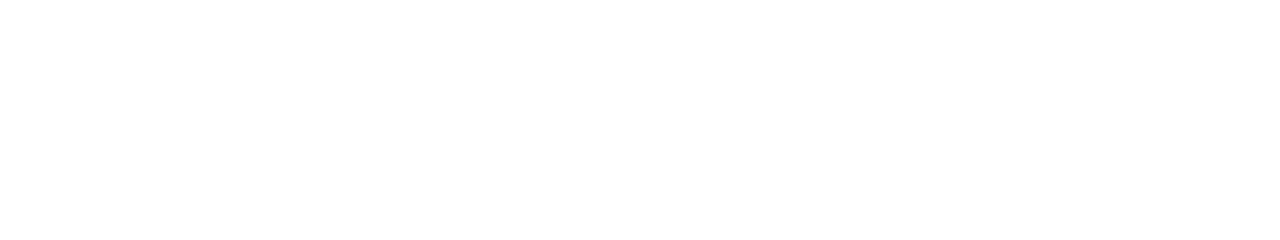
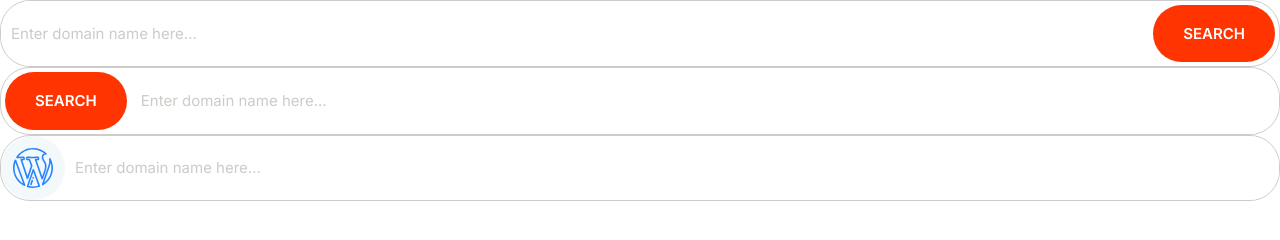
Before and after one commit to eabasguliyev/Moshify, a plain HTML site: page index.html in a window 1280 px wide. Drawn offline with Linux system fonts and the light colour scheme.

Commit message:
Build the input group components.

```diff
--- a/css/styles.css
+++ b/css/styles.css
@@ -4,6 +4,8 @@
   --color-accent: #ff3400;
   --color-headings: #1b0760;
   --color-body: #918ca4;
+  --color-border: #ccc;
+  --border-radius: 30px;
 }
 
 *,
@@ -246,8 +248,8 @@ a {
 /* Inputs */
 
 .input {
-  border-radius: 30px;
-  border: 1px solid #ccc;
+  border-radius: var(--border-radius);
+  border: 1px solid var(--color-border);
   color: var(--color-headings);
   font-size: 2rem;
   outline: 0;
@@ -258,6 +260,22 @@ a {
   color: #cdcbc7;
 }
 
+.input-group {
+  border: 1px solid var(--color-border);
+  border-radius: var(--border-radius);
+  display: flex;
+}
+
+.input-group .input {
+  border: 0;
+  flex-grow: 1;
+  padding: 1.5rem 1rem;
+}
+
+.input-group .btn {
+  margin: 4px;
+}
+
 @media screen and (min-width: 1024px) {
   .input {
     font-size: 1.5rem;
--- a/index.html
+++ b/index.html
@@ -14,7 +14,36 @@
     <link rel="stylesheet" href="./css/normalize.css" />
     <link rel="stylesheet" href="./css/styles.css" />
   </head>
-  <body></body>
+  <body>
+    <div class="input-group">
+      <input
+        type="text"
+        class="input"
+        placeholder="Enter domain name here..."
+      />
+      <button class="btn btn--accent">Search</button>
+    </div>
+    <div class="input-group">
+      <button class="btn btn--accent">Search</button>
+      <input
+        type="text"
+        class="input"
+        placeholder="Enter domain name here..."
+      />
+    </div>
+    <div class="input-group">
+      <span class="icon-container">
+        <svg class="icon icon--primary">
+          <use xlink:href="./images/sprite.svg#wordpress"></use>
+        </svg>
+      </span>
+      <input
+        type="text"
+        class="input"
+        placeholder="Enter domain name here..."
+      />
+    </div>
+  </body>
 </html>
 
 <!--
--- /dev/null
+++ b/notes.txt
@@ -0,0 +1,3 @@
+Front development approachs:
+    1) BOTTOM UP - Components first (best)
+    2) TOP DOWN  - Page first
```
